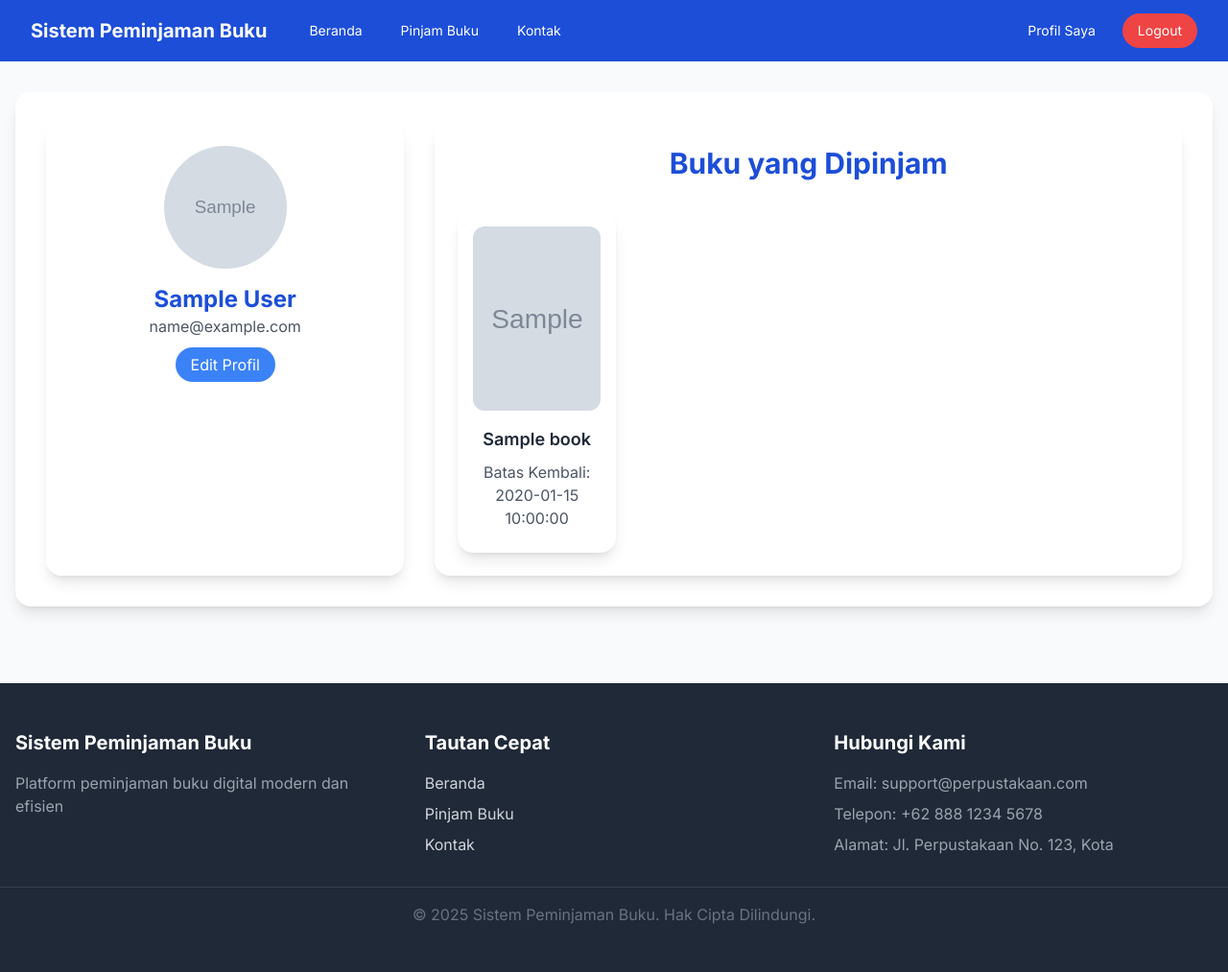
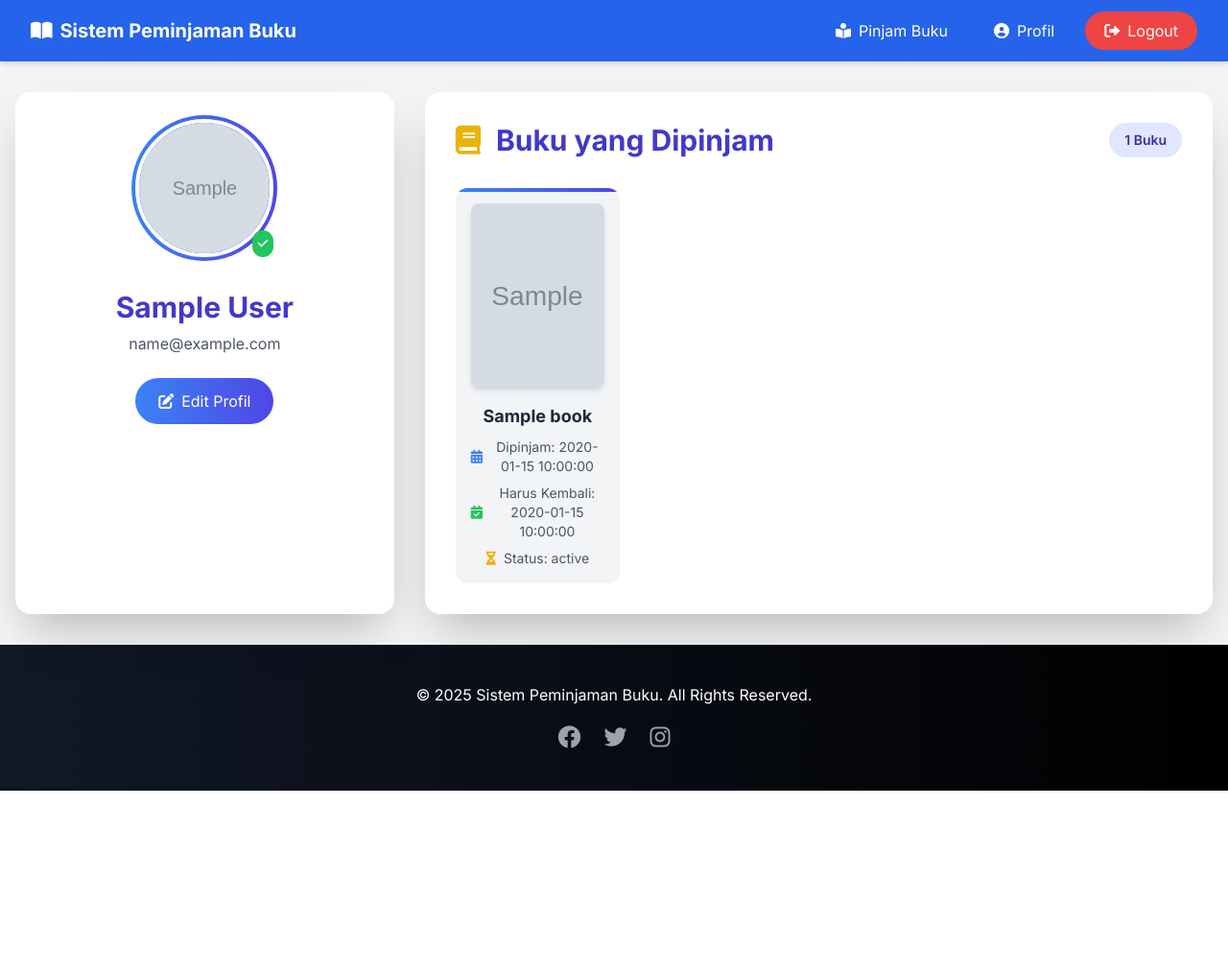
Before and after one commit to Madleyym/sistem-peminjaman-buku, a PHP site: page /SistemPeminjamanBuku/auth/users/dashboard.php in a window 1280 px wide. Shown: the whole page at 96% size. After the commit the page ends 824 px from the top, so only its background shows below. Run offline with PHP 8.4, Linux system fonts and the light colour scheme; the visitor is signed in with stand-in values (Sample User, id 1); tables that the repository leaves empty or names only in its code hold one stand-in row (values such as "Sample post"); grey boxes marked "Sample" are stand-in pictures; some libraries are stand-ins or nearby versions.

Commit message:
update dashboard on public

```diff
--- a/public/auth/users/dashboard.php
+++ b/public/auth/users/dashboard.php
@@ -4,6 +4,7 @@ require_once('../../../config/constants.php');
 require_once '../../../config/database.php';
 require_once '../../../classes/User.php';
 require_once '../../../classes/Book.php';
+require_once __DIR__ . '/../../../vendor/autoload.php';
 
 // Check if user is logged in
 if (!isset($_SESSION['user_id'])) {
@@ -16,12 +17,11 @@ $conn = $database->getConnection();
 
 // Get user details
 $users = new User($conn);
-$user = $users->getUserById($_SESSION['user_id']); // Corrected line
+$user = $users->getUserById($_SESSION['user_id']);
 
-// Get recent borrowed books
+// Get recent borrowed books with full details
 $book = new Book($conn);
-$borrowedBooks = $book->getBorrowedBooksByUserId($_SESSION['user_id']); // Corrected line
-
+$borrowedBooks = $book->getBorrowedBooksByUserId($_SESSION['user_id']);
 ?>
 <!DOCTYPE html>
 <html lang="id">
@@ -33,171 +33,158 @@ $borrowedBooks = $book->getBorrowedBooksByUserId($_SESSION['user_id']); // Corre
     <script src="https://cdn.tailwindcss.com"></script>
     <script src="https://cdn.jsdelivr.net/npm/alpinejs@3.x.x/dist/cdn.min.js" defer></script>
     <link href="https://fonts.googleapis.com/css2?family=Inter:wght@300;400;600;700&display=swap" rel="stylesheet">
+    <link href="https://cdnjs.cloudflare.com/ajax/libs/font-awesome/6.0.0-beta3/css/all.min.css" rel="stylesheet">
     <style>
         :root {
-            --primary-color: #3498db;
-            --secondary-color: #2ecc71;
-            --text-color: #2c3e50;
-            --background-color: #f4f7f6;
-            --white: #ffffff;
-            --shadow-color: rgba(0, 0, 0, 0.1);
-            --border-radius: 12px;
+            --primary-color: #3b82f6;
+            --secondary-color: #10b981;
+            --text-color: #1f2937;
+            --background-color: #f3f4f6;
         }
 
         body {
-            font-family: 'Inter', 'Arial', sans-serif;
-            line-height: 1.6;
-            color: var(--text-color);
+            font-family: 'Inter', sans-serif;
             background-color: var(--background-color);
         }
     </style>
 </head>
 
-<body class="bg-gray-50 font-inter min-h-screen flex flex-col">
-    <!-- Mobile Navigation -->
-    <nav x-data="{ open: false }" class="bg-blue-700 md:hidden">
+<body class="bg-gray-100 min-h-screen flex flex-col">
+    <!-- Gradient Navigation -->
+    <nav x-data="{ mobileMenu: false }" class="bg-blue-600 shadow-md">
         <div class="max-w-7xl mx-auto px-4 sm:px-6 lg:px-8">
             <div class="flex items-center justify-between h-16">
                 <div class="flex items-center">
-                    <a href="/" class="text-white font-bold text-xl">
+                    <a href="/sistem/public/auth/users/dashboard.php" class="text-white font-bold text-xl flex items-center">
+                        <i class="fas fa-book-open mr-2"></i>
                         <?= htmlspecialchars(SITE_NAME) ?>
                     </a>
                 </div>
-                <div class="-mr-2 flex md:hidden">
+
+                <!-- Mobile Menu Toggle -->
+                <div class="md:hidden">
                     <button
-                        @click="open = !open"
-                        type="button"
-                        class="bg-blue-600 inline-flex items-center justify-center p-2 rounded-md text-white hover:bg-blue-500 focus:outline-none">
-                        <span class="sr-only">Open main menu</span>
-                        <svg x-show="!open" class="h-6 w-6" stroke="currentColor" fill="none" viewBox="0 0 24 24">
-                            <path stroke-linecap="round" stroke-linejoin="round" stroke-width="2" d="M4 6h16M4 12h16M4 18h16"></path>
-                        </svg>
-                        <svg x-show="open" class="h-6 w-6" stroke="currentColor" fill="none" viewBox="0 0 24 24">
-                            <path stroke-linecap="round" stroke-linejoin="round" stroke-width="2" d="M6 18L18 6M6 6l12 12"></path>
-                        </svg>
+                        @click="mobileMenu = !mobileMenu"
+                        class="text-white hover:bg-blue-500 p-2 rounded-full transition duration-300">
+                        <i x-show="!mobileMenu" class="fas fa-bars"></i>
+                        <i x-show="mobileMenu" class="fas fa-times"></i>
                     </button>
                 </div>
+
+                <!-- Desktop Navigation -->
+                <div class="hidden md:flex space-x-4 items-center">
+                    <a href="/sistem/public/auth/users/book-loan.php" class="text-white hover:bg-blue-500 px-4 py-2 rounded-lg transition duration-300 flex items-center">
+                        <i class="fas fa-book-reader mr-2"></i>Pinjam Buku
+                    </a>
+                    <a href="/sistem/public/auth/users/profile.php" class="text-white hover:bg-blue-500 px-4 py-2 rounded-lg transition duration-300 flex items-center">
+                        <i class="fas fa-user-circle mr-2"></i>Profil
+                    </a>
+                    <a href="/sistem/public/auth/logout.php" class="bg-red-500 hover:bg-red-600 text-white px-5 py-2 rounded-full transition duration-300 flex items-center">
+                        <i class="fas fa-sign-out-alt mr-2"></i>Logout
+                    </a>
                 </div>
             </div>
 
-        <!-- Mobile Menu -->
-        <div x-show="open" class="md:hidden">
-            <div class="px-2 pt-2 pb-3 space-y-1 sm:px-3 bg-blue-600">
-                <a href="/" class="text-white block px-3 py-2 rounded-md text-base font-medium hover:bg-blue-500">Beranda</a>
-                <a href="/sistem/public/auth/users/book-loan.php" class="text-white block px-3 py-2 rounded-md text-base font-medium hover:bg-blue-500">Pinjam Buku</a>
-                <?php if (empty($_SESSION['user_id'])): ?>
-                    <a href="../../auth/login.php" class="text-white block px-3 py-2 rounded-md text-base font-medium hover:bg-blue-500">Login</a>
-                    <a href="../../auth/register.php" class="text-white block px-3 py-2 rounded-md text-base font-medium hover:bg-blue-500">Daftar</a>
-                <?php else: ?>
-                    <a href="/sistem/public/auth/users/profile.ph" class="text-white block px-3 py-2 rounded-md text-base font-medium hover:bg-blue-500">Profil</a>
-                    <a href="/auth/logout.php" class="text-white block px-3 py-2 rounded-md text-base font-medium hover:bg-blue-500">Logout</a>
-                <?php endif; ?>
-                <a href="/contact" class="text-white block px-3 py-2 rounded-md text-base font-medium hover:bg-blue-500">Kontak</a>
-            </div>
-        </div>
-    </nav>
-
-    <!-- Desktop Navigation (Copied from index.php) -->
-    <nav class="bg-blue-700 hidden md:block">
-        <div class="max-w-7xl mx-auto px-4 sm:px-6 lg:px-8">
-            <div class="flex items-center justify-between h-16">
-                <div class="flex items-center">
-                    <a href="/" class="text-white font-bold text-xl mr-8">
-                        <?= htmlspecialchars(SITE_NAME) ?>
+            <!-- Mobile Menu Dropdown -->
+            <div x-show="mobileMenu" class="md:hidden">
+                <div class="px-2 pt-2 pb-3 space-y-1 bg-gradient-to-r from-blue-600 to-indigo-700">
+                    <a href="/sistem/public/auth/users/book-loan.php" class="text-white block px-3 py-2 rounded-md hover:bg-blue-500 transition duration-300">
+                        <i class="fas fa-book-reader mr-2"></i>Pinjam Buku
                     </a>
-                    <div class="flex space-x-4">
-                        <a href="/sistem/public/index.php" class="text-white hover:bg-blue-600 px-3 py-2 rounded-md text-sm font-medium">Beranda</a>
-                        <a href="/sistem/public/auth/users/book-loan.php" class="text-white hover:bg-blue-600 px-3 py-2 rounded-md text-sm font-medium">Pinjam Buku</a>
-                        <a href="/sistem/public/contact.php" class="text-white hover:bg-blue-600 px-3 py-2 rounded-md text-sm font-medium">Kontak</a>
-                    </div>
-                </div>
-                <div class="flex space-x-4">
-                    <?php if (empty($_SESSION['user_id'])): ?>
-                        <a href="/sistem/public/auth/login.php" class="text-white hover:bg-blue-600 px-3 py-2 rounded-md text-sm font-medium">Login</a>
-                        <a href="/sistem/public/auth/register.php" class="bg-green-500 hover:bg-green-600 text-white px-4 py-2 rounded-full text-sm font-medium">Daftar</a>
-                    <?php else: ?>
-                        <a href="/sistem/public/auth/users/profile.php" class="text-white hover:bg-blue-600 px-3 py-2 rounded-md text-sm font-medium">Profil Saya</a>
-                        <a href="/sistem/public/auth/logout.php" class="bg-red-500 hover:bg-red-600 text-white px-4 py-2 rounded-full text-sm font-medium">Logout</a>
-                    <?php endif; ?>
+                    <a href="/sistem/public/auth/users/profile.php" class="text-white block px-3 py-2 rounded-md hover:bg-blue-500 transition duration-300">
+                        <i class="fas fa-user-circle mr-2"></i>Profil
+                    </a>
+                    <a href="/sistem/public/auth/logout.php" class="text-white block px-3 py-2 rounded-md hover:bg-blue-500 transition duration-300">
+                        <i class="fas fa-sign-out-alt mr-2"></i>Logout
+                    </a>
                 </div>
             </div>
         </div>
     </nav>
 
-    <main class="flex-grow container mx-auto px-4 py-8">
-        <section class="bg-white shadow-lg rounded-2xl p-8 mb-12">
+    <!-- Main Dashboard Content -->
+    <main class="container mx-auto px-4 py-8 flex-grow">
         <div class="grid md:grid-cols-3 gap-8">
-                <!-- User Profile Card -->
-                <div class="bg-white rounded-2xl shadow-lg p-6 text-center hover:shadow-xl transform hover:-translate-y-2 transition duration-300">
+            <!-- User Profile Card with Enhanced Design -->
+            <div class="bg-white rounded-2xl shadow-2xl p-6 text-center transform transition hover:scale-105 hover:shadow-3xl">
+                <div class="relative inline-block mb-6">
+                    <div class="p-1 rounded-full bg-gradient-to-r from-blue-500 to-indigo-600">
                         <img
                             src="<?= !empty($user['profile_image']) ? htmlspecialchars($user['profile_image']) : '../assets/images/default-profile.png' ?>"
                             alt="Profil Pengguna"
-                        class="w-32 h-32 rounded-full mx-auto mb-4 object-cover">
-                    <h2 class="text-2xl font-bold text-blue-700"><?= htmlspecialchars($user['name']) ?></h2>
-                    <p class="text-gray-600 mb-4"><?= htmlspecialchars($user['email']) ?></p>
-                    <a href="/sistem/public/auth/users/profile.php" class="bg-blue-500 text-white px-4 py-2 rounded-full hover:bg-blue-600 transition">
-                        Edit Profil
+                            class="w-36 h-36 rounded-full object-cover border-4 border-white">
+                    </div>
+                    <span class="absolute bottom-1 right-1 bg-green-500 text-white p-1.5 rounded-full text-xs">
+                        <i class="fas fa-check"></i>
+                    </span>
+                </div>
+                <h2 class="text-3xl font-bold text-indigo-700 mb-2"><?= htmlspecialchars($user['name']) ?></h2>
+                <p class="text-gray-600 mb-6"><?= htmlspecialchars($user['email']) ?></p>
+                <div class="flex justify-center">
+                    <a href="/sistem/public/auth/users/profile.php" class="bg-gradient-to-r from-blue-500 to-indigo-600 text-white px-6 py-3 rounded-full hover:from-blue-600 hover:to-indigo-700 transition duration-300 flex items-center">
+                        <i class="fas fa-edit mr-2"></i>Edit Profil
                     </a>
                 </div>
+            </div>
 
-                <!-- Borrowed Books -->
-                <div class="bg-white rounded-2xl shadow-lg p-6 md:col-span-2">
-                    <h3 class="text-3xl font-bold text-blue-700 text-center mb-8">Buku yang Dipinjam</h3>
+            <!-- Borrowed Books Section with Grid Layout and Card Effects -->
+            <div class="md:col-span-2 bg-white rounded-2xl shadow-2xl p-8">
+                <div class="flex justify-between items-center mb-8">
+                    <h3 class="text-3xl font-bold text-indigo-700 flex items-center">
+                        <i class="fas fa-book mr-4 text-yellow-500"></i>Buku yang Dipinjam
+                    </h3>
+                    <span class="bg-indigo-100 text-indigo-800 px-4 py-2 rounded-full text-sm font-semibold">
+                        <?= count($borrowedBooks) ?> Buku
+                    </span>
+                </div>
                 <?php if (!empty($borrowedBooks)): ?>
                     <div class="grid grid-cols-2 md:grid-cols-3 lg:grid-cols-4 gap-6">
                         <?php foreach ($borrowedBooks as $book): ?>
-                                <div class="bg-white rounded-2xl shadow-lg hover:shadow-xl transform hover:-translate-y-2 transition duration-300 p-4 text-center">
+                            <div class="bg-gray-100 rounded-xl p-4 text-center transform transition hover:scale-105 hover:shadow-2xl relative overflow-hidden">
+                                <div class="absolute top-0 left-0 w-full h-1 bg-gradient-to-r from-blue-500 to-indigo-600"></div>
                                 <img
                                     src="<?= !empty($book['cover_image']) ? htmlspecialchars($book['cover_image']) : '../assets/images/default-book-cover.jpg' ?>"
                                     alt="<?= htmlspecialchars($book['title']) ?>"
-                                        class="w-full h-48 object-cover rounded-xl mb-4">
-                                    <h4 class="font-semibold text-lg text-gray-800 mb-2">
+                                    class="w-full h-48 object-cover rounded-lg mb-4 shadow-md">
+                                <h4 class="font-bold text-gray-800 mb-2 truncate text-lg">
                                     <?= htmlspecialchars($book['title']) ?>
                                 </h4>
-                                    <p class="text-gray-600 mb-2">
-                                        Batas Kembali: <?= htmlspecialchars($book['return_date']) ?>
+                                <div class="space-y-2">
+                                    <p class="text-sm text-gray-600 flex items-center justify-center">
+                                        <i class="fas fa-calendar-alt mr-2 text-blue-500"></i>
+                                        Dipinjam: <?= htmlspecialchars($book['loan_date']) ?>
                                     </p>
+                                    <p class="text-sm text-gray-600 flex items-center justify-center">
+                                        <i class="fas fa-calendar-check mr-2 text-green-500"></i>
+                                        Harus Kembali: <?= htmlspecialchars($book['due_date']) ?>
+                                    </p>
+                                    <p class="text-sm text-gray-600 flex items-center justify-center">
+                                        <i class="fas fa-hourglass-half mr-2 text-yellow-500"></i>
+                                        Status: <?= htmlspecialchars($book['status']) ?>
+                                    </p>
+                                </div>
                             </div>
                         <?php endforeach; ?>
                     </div>
                 <?php else: ?>
-                        <div class="text-center text-gray-600 py-8">
-                            Anda belum meminjam buku apapun.
+                    <div class="text-center text-gray-500 py-8">
+                        <i class="fas fa-book-open text-6xl mb-4 text-gray-300"></i>
+                        <p>Anda belum meminjam buku apapun.</p>
                     </div>
                 <?php endif; ?>
             </div>
         </div>
-        </section>
     </main>
-    <!-- Footer -->
-    <footer class="bg-gray-800 text-white py-12">
-        <div class="container mx-auto px-4 grid md:grid-cols-3 gap-8">
-            <div>
-                <h4 class="text-xl font-bold mb-4"><?= htmlspecialchars(SITE_NAME) ?></h4>
-                <p class="text-gray-400">Platform peminjaman buku digital modern dan efisien</p>
-                <div class="flex space-x-4 mt-4">
-                    <a href="#" class="text-gray-300 hover:text-white"><i class="fab fa-facebook"></i></a>
-                    <a href="#" class="text-gray-300 hover:text-white"><i class="fab fa-twitter"></i></a>
-                    <a href="#" class="text-gray-300 hover:text-white"><i class="fab fa-instagram"></i></a>
+
+    <!-- Modern Gradient Footer -->
+    <footer class="bg-gradient-to-r from-gray-900 to-black text-white py-10">
+        <div class="container mx-auto px-4 text-center">
+            <p class="mb-4">&copy; <?= date('Y') ?> <?= htmlspecialchars(SITE_NAME) ?>. All Rights Reserved.</p>
+            <div class="flex justify-center space-x-6">
+                <a href="#" class="text-gray-400 hover:text-white transition duration-300"><i class="fab fa-facebook text-2xl"></i></a>
+                <a href="#" class="text-gray-400 hover:text-white transition duration-300"><i class="fab fa-twitter text-2xl"></i></a>
+                <a href="#" class="text-gray-400 hover:text-white transition duration-300"><i class="fab fa-instagram text-2xl"></i></a>
             </div>
-            </div>
-            <div>
-                <h4 class="text-xl font-bold mb-4">Tautan Cepat</h4>
-                <ul class="space-y-2">
-                    <li><a href="/" class="text-gray-300 hover:text-white">Beranda</a></li>
-                    <li><a href="/sistem/public/auth/users/book-loan.php" class="text-gray-300 hover:text-white">Pinjam Buku</a></li>
-                    <li><a href="/contact" class="text-gray-300 hover:text-white">Kontak</a></li>
-                </ul>
-            </div>
-            <div>
-                <h4 class="text-xl font-bold mb-4">Hubungi Kami</h4>
-                <p class="text-gray-400 mb-2">Email: support@perpustakaan.com</p>
-                <p class="text-gray-400 mb-2">Telepon: +62 888 1234 5678</p>
-                <p class="text-gray-400">Alamat: Jl. Perpustakaan No. 123, Kota</p>
-            </div>
-        </div>
-        <div class="text-center text-gray-500 mt-8 pt-4 border-t border-gray-700">
-            &copy; <?= date('Y') ?> <?= htmlspecialchars(SITE_NAME) ?>. Hak Cipta Dilindungi.
         </div>
     </footer>
 </body>
```
Lines whose indentation alone changed are shown as unchanged.
